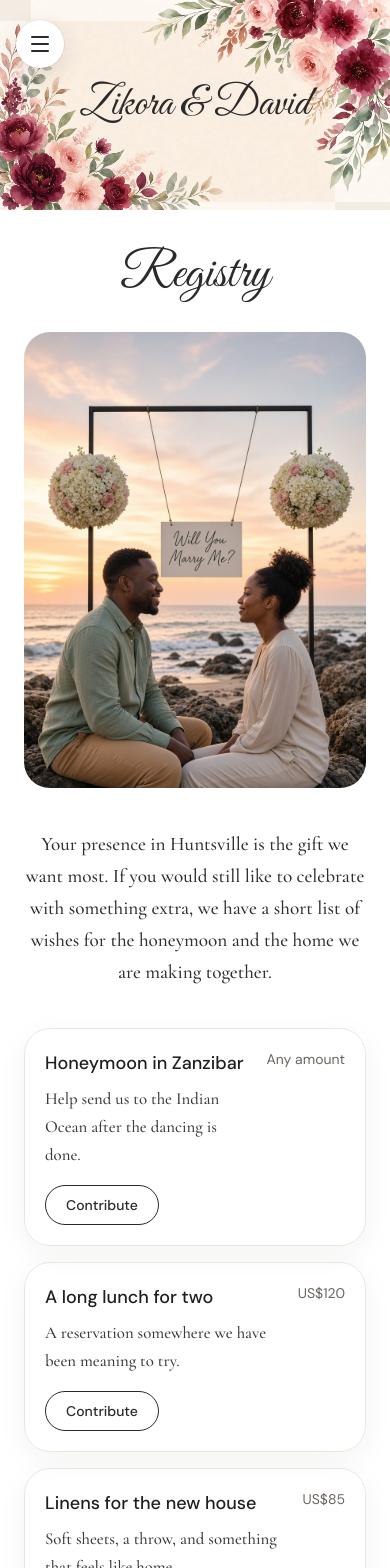
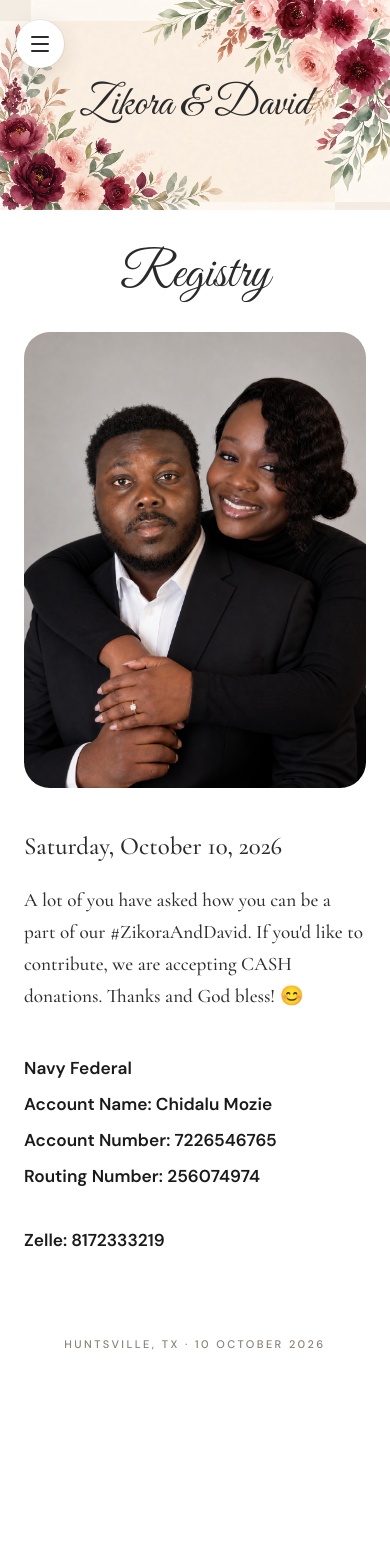
Before and after one commit to DavidShaibu/DeeZi-2026, a Next.js app: page /registry in a window 390 px wide. Shown: the top 1568 px of the page. After the commit the page ends 1393 px from the top, so only its background shows below. Built offline with nearby package versions, Linux system fonts and the light colour scheme.

Commit message:
Show cash donation details on the registry
Replace the placeholder wish list with Navy Federal and Zelle
instructions, matching the sample message guests asked for.

Co-authored-by: david.shaibu <david.shaibu@yale.edu>

```diff
--- a/scripts/smoke.mjs
+++ b/scripts/smoke.mjs
@@ -33,9 +33,28 @@ try {
 
   await page.getByRole("link", { name: "Registry" }).click();
   await page.waitForURL("**/registry");
-  await page.getByTestId("contribute").first().click();
-  await page.getByTestId("registry-thanks").waitFor({ state: "visible" });
-  await assert(true, "registry contribute shows thank-you");
+  await assert(
+    (await page.getByTestId("registry-message").textContent())?.includes(
+      "CASH donations",
+    ),
+    "registry asks for cash donations",
+  );
+  await assert(
+    (await page.getByText("Navy Federal").count()) >= 1,
+    "registry lists Navy Federal",
+  );
+  await assert(
+    (await page.getByText("7226546765").count()) >= 1,
+    "registry shows the account number",
+  );
+  await assert(
+    (await page.getByText("256074974").count()) >= 1,
+    "registry shows the routing number",
+  );
+  await assert(
+    (await page.getByText("8172333219").count()) >= 1,
+    "registry shows the Zelle number",
+  );
 
   await page.getByTestId("open-menu").click();
   await page.getByRole("link", { name: "Contact Us" }).click();
--- a/src/app/registry/page.tsx
+++ b/src/app/registry/page.tsx
@@ -1,14 +1,11 @@
-"use client";
+import Image from "next/image";
 
-import Image from "next/image";
-import { useState } from "react";
-
-import { PageShell, StoryText } from "@/components/page-shell";
+import { PageShell } from "@/components/page-shell";
 import { PageTitle } from "@/components/page-title";
-import { couple, registryItems } from "@/lib/site";
+import { couple, registry, wedding } from "@/lib/site";
 
 export default function RegistryPage() {
-  const [pledged, setPledged] = useState<string | null>(null);
+  const { bank } = registry;
 
   return (
     <PageShell>
@@ -16,66 +13,44 @@ export default function RegistryPage() {
 
       <figure className="overflow-hidden rounded-2xl">
         <Image
-          src="/images/registry-hero.jpg"
-          alt={`${couple.names} at their beach proposal`}
-          width={1200}
-          height={1600}
-          className="h-auto w-full object-cover"
+          src="/images/our-story.png"
+          alt={`${couple.names}`}
+          width={1086}
+          height={1448}
+          className="h-auto w-full object-cover object-top"
           priority
         />
       </figure>
 
-      <div className="mt-10">
-        <StoryText>
-          Your presence in Huntsville is the gift we want most. If you would still
-          like to celebrate with something extra, we have a short list of wishes
-          for the honeymoon and the home we are making together.
-        </StoryText>
+      <p className="font-serif mt-10 text-[1.55rem] leading-9 text-[#2a2a2a] sm:text-[1.7rem]">
+        {wedding.dateLong}
+      </p>
+
+      <p
+        className="font-serif mt-5 text-[1.2rem] leading-8 text-[#2f2f2f] sm:text-[1.28rem] sm:leading-9"
+        data-testid="registry-message"
+      >
+        A lot of you have asked how you can be a part of our {registry.hashtag}.
+        If you&apos;d like to contribute, we are accepting CASH donations.
+        Thanks and God bless! 😊
+      </p>
+
+      <div
+        className="mt-10 space-y-1 text-[1.08rem] font-semibold leading-8 text-[#1a1a1a]"
+        data-testid="registry-bank"
+      >
+        <p>{bank.name}</p>
+        <p>Account Name: {bank.accountName}</p>
+        <p>Account Number: {bank.accountNumber}</p>
+        <p>Routing Number: {bank.routingNumber}</p>
       </div>
 
-      <ul className="mt-10 space-y-4">
-        {registryItems.map((item) => {
-          const isPledged = pledged === item.title;
-
-          return (
-            <li
-              key={item.title}
-              className="rounded-2xl border border-[#eee6de] px-5 py-5 shadow-[0_8px_30px_rgba(40,30,20,0.05)]"
-            >
-              <div className="flex items-start justify-between gap-4">
-                <div>
-                  <p className="text-lg font-medium text-[#1f1f1f]">
-                    {item.title}
-                  </p>
-                  <p className="font-serif mt-2 text-[1.05rem] leading-7 text-[#3a3a3a]">
-                    {item.detail}
-                  </p>
-                </div>
-                <p className="shrink-0 text-sm text-[#6b6560]">{item.amount}</p>
-              </div>
-              <button
-                type="button"
-                data-testid="contribute"
-                className={
-                  isPledged
-                    ? "mt-4 inline-flex h-10 items-center rounded-full border border-[#2a2a2a] bg-[#f4efe9] px-5 text-sm font-medium text-[#2a2a2a]"
-                    : "mt-4 inline-flex h-10 items-center rounded-full border border-[#2a2a2a] bg-white px-5 text-sm font-medium text-[#2a2a2a] transition hover:bg-[#f4efe9]"
-                }
-                onClick={() => setPledged(item.title)}
-              >
-                {isPledged ? "We’ll take it from here" : "Contribute"}
-              </button>
-            </li>
-          );
-        })}
-      </ul>
-
-      {pledged ? (
-        <p className="font-serif mt-6 text-center text-[1.1rem] leading-8 text-[#3a3a3a]" data-testid="registry-thanks">
-          Thank you. In this preview, contributions are a note of intent only —
-          no payment is collected.
-        </p>
-      ) : null}
+      <p
+        className="mt-8 text-[1.08rem] font-semibold leading-8 text-[#1a1a1a]"
+        data-testid="registry-zelle"
+      >
+        Zelle: {registry.zelle}
+      </p>
     </PageShell>
   );
 }
--- a/src/lib/site.ts
+++ b/src/lib/site.ts
@@ -10,6 +10,7 @@ export const weddingDateIso = "2026-10-10T16:00:00+01:00";
 
 export const wedding = {
   dateLabel: "Saturday, 10 October 2026",
+  dateLong: "Saturday, October 10, 2026",
   timeLabel: "4:00 in the afternoon",
   city: "Huntsville",
   state: "Texas",
@@ -44,23 +45,16 @@ export const hotels = [
   },
 ] as const;
 
-export const registryItems = [
-  {
-    title: "Honeymoon in Zanzibar",
-    detail: "Help send us to the Indian Ocean after the dancing is done.",
-    amount: "Any amount",
+export const registry = {
+  hashtag: "#ZikoraAndDavid",
+  bank: {
+    name: "Navy Federal",
+    accountName: "Chidalu Mozie",
+    accountNumber: "7226546765",
+    routingNumber: "256074974",
   },
-  {
-    title: "A long lunch for two",
-    detail: "A reservation somewhere we have been meaning to try.",
-    amount: "US$120",
-  },
-  {
-    title: "Linens for the new house",
-    detail: "Soft sheets, a throw, and something that feels like home.",
-    amount: "US$85",
-  },
-] as const;
+  zelle: "8172333219",
+} as const;
 
 export const ourStory = [
   {
```
Also changed, not shown: 1 other file (tests, documents, lock files or other folders).
